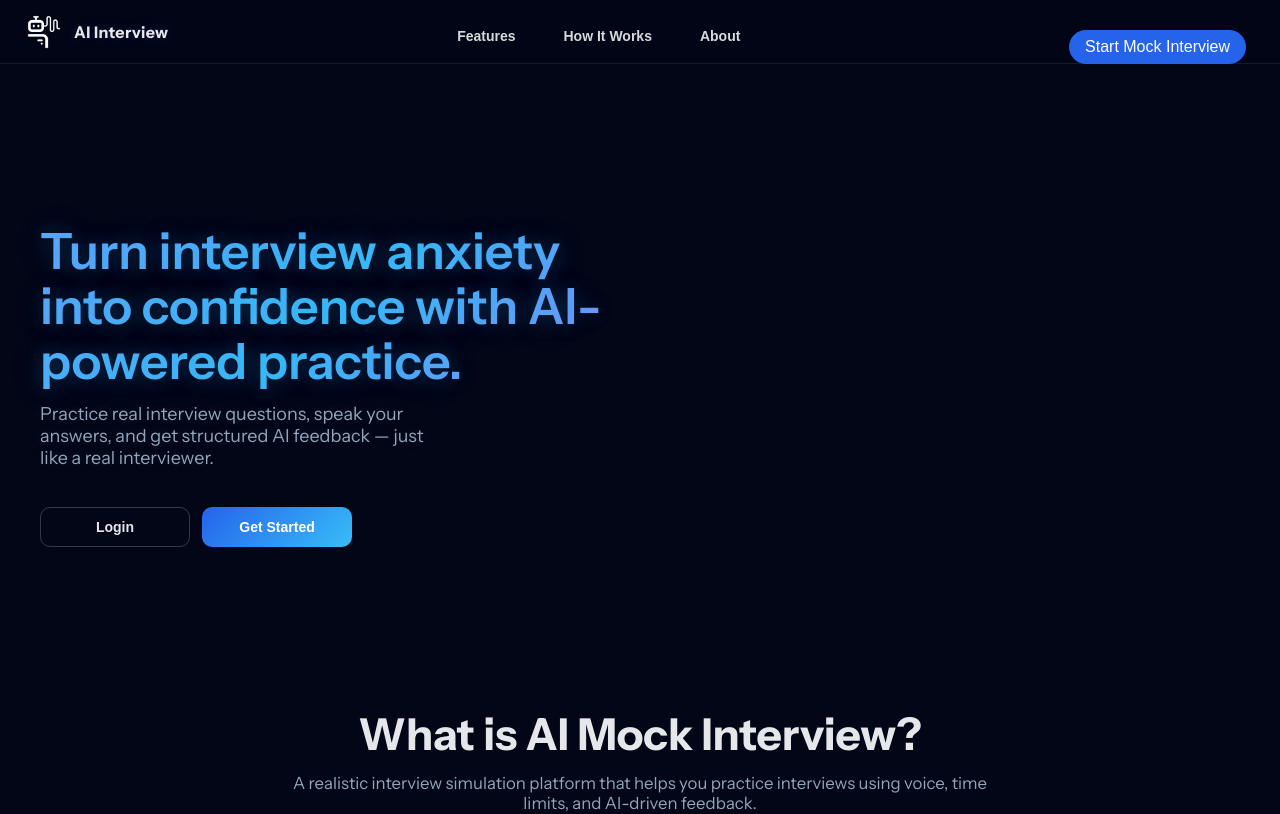
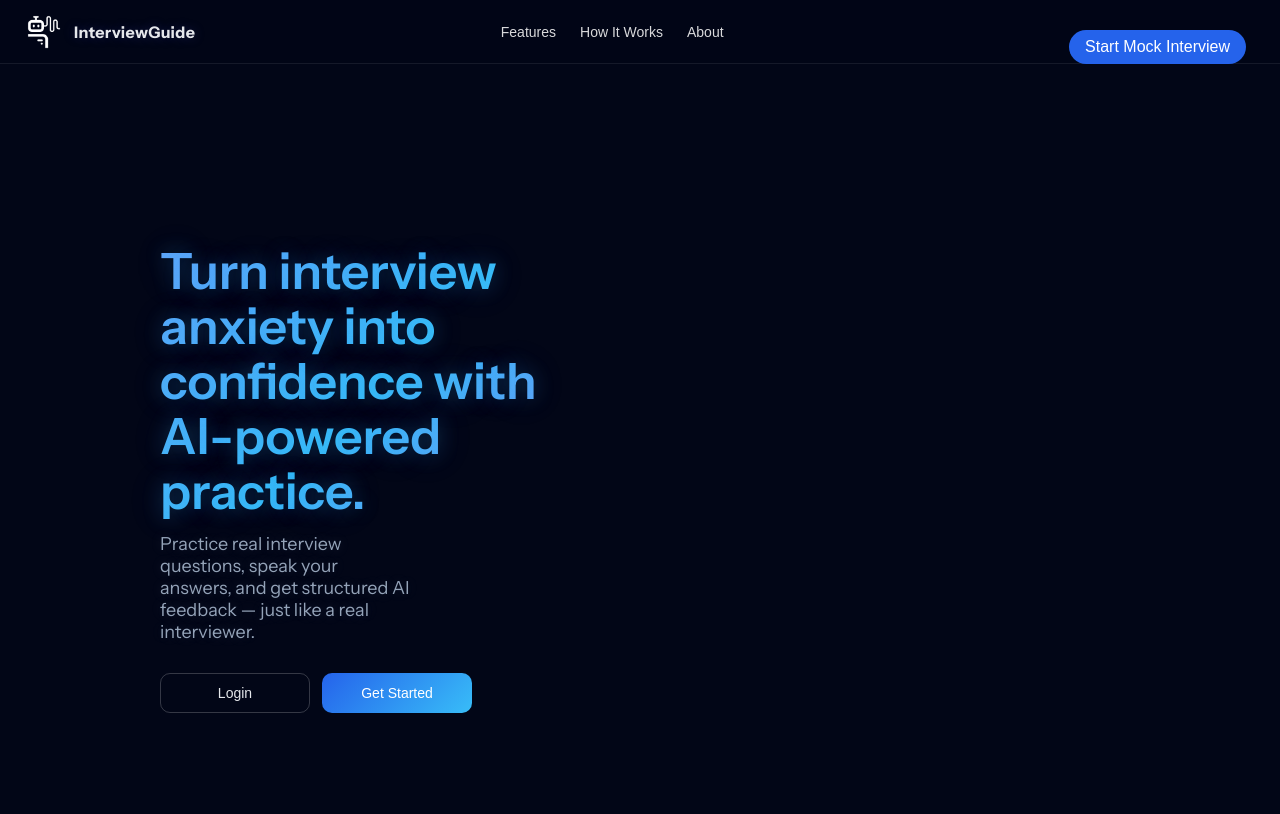
Before and after one commit to Arpitasoni24/Ai_mock_interview_project, a Next.js app: page / in a window 1280 px wide. Shown: the top 814 px of the page. Built offline with nearby package versions, Linux system fonts and the light colour scheme.

Commit message:
updated logo

```diff
--- a/src/app/globals.css
+++ b/src/app/globals.css
@@ -1270,7 +1270,11 @@ p {
     margin-top: 24px;
   }
 }
-
+.hero-section{
+  margin-left: 100px;
+  padding: 20px;
+
+}
 /* Mobile */
 @media (max-width: 600px) {
   .hero-section .nav-right {
@@ -1446,7 +1450,7 @@ p {
           box-shadow: 0 0 0 3px rgba(56, 189, 248, 0.25);
         }
 
-        button {
+        .button-signup {
           margin-top: 8px;
           padding: 12px;
           border-radius: 10px;
@@ -1458,12 +1462,12 @@ p {
           transition: transform 0.15s ease, box-shadow 0.15s ease;
         }
 
-        button:hover {
+        .button-signup:hover {
           transform: translateY(-1px);
           box-shadow: 0 12px 30px rgba(56, 189, 248, 0.4);
         }
 
-        button:disabled {
+        .button-signup:disabled {
           opacity: 0.6;
           cursor: not-allowed;
         }
@@ -1571,7 +1575,7 @@ p {
           box-shadow: 0 0 0 3px rgba(56, 189, 248, 0.25);
         }
 
-        button {
+        .button-login {
           margin-top: 8px;
           padding: 12px;
           border-radius: 10px;
@@ -1583,12 +1587,12 @@ p {
           transition: transform 0.15s ease, box-shadow 0.15s ease;
         }
 
-        button:hover {
+        .button-login:hover {
           transform: translateY(-1px);
           box-shadow: 0 12px 30px rgba(56, 189, 248, 0.4);
         }
 
-        button:disabled {
+        .button-login:disabled {
           opacity: 0.6;
           cursor: not-allowed;
         }
--- a/src/app/page.tsx
+++ b/src/app/page.tsx
@@ -53,6 +53,7 @@ export default function HomePage() {
   };
 
   return (
+
     <div className="page-root">
       {/* ===== BACKGROUND ONLY ===== */}
       <div className="global-bg">
@@ -60,7 +61,9 @@ export default function HomePage() {
         <div className="light-ray ray-2" data-speed="0.6" />
         <div className="light-ray ray-3" data-speed="0.8" />
       </div>
-
+<head>
+  <title>InterviewGuide</title>
+</head>
       {/* ===== SCROLLABLE CONTENT ===== */}
       <main className="page-content">
         {/* NAVBAR */}
@@ -69,7 +72,7 @@ export default function HomePage() {
   <div className="nav-left">
     <span className="logo">
       <Image src="/images/logo.png" alt="Logo" width={40} height={40} />
-      <span>AI Interview</span>
+      <span>InterviewGuide</span>
     </span>
   </div>
 
@@ -248,7 +251,7 @@ export default function HomePage() {
             <div className="footer-brand">
               <span>
               <Image src="/images/logo.png" alt="Logo" width={40} height={40} />
-                AI Interview</span>
+                InterviewGuide</span>
               <p>
                 Practice interviews. Get real feedback.
                 <br />
@@ -257,7 +260,7 @@ export default function HomePage() {
             </div>
 
             <div className="footer-links">
-              <div>
+              <div style={{paddingBottom: '4px'}}>
                 <h4>Product</h4>
                 <button onClick={() => scrollTo("features")} className="nav-link">Features</button>
                 <br /> <br />
```
Also changed, not shown: src/app/login/page.tsx (+7 -2 lines), src/app/signup/page.tsx (+7 -2 lines).
